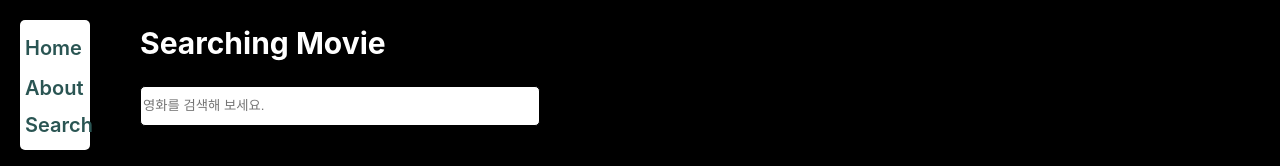
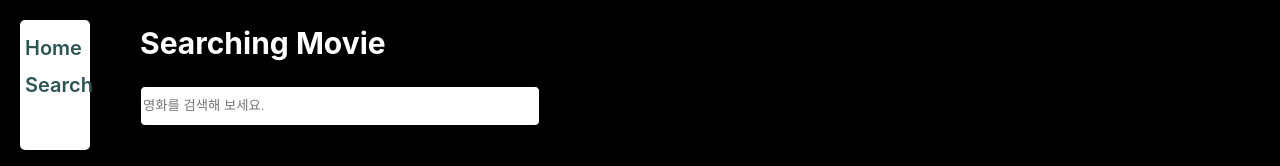
Before and after one commit to qkrthdus605/SY_Movie_App, a React (Create React App) app: page /#/search in a window 1280 px wide. Shown: the top 166 px of the page. Built offline with nearby package versions, Linux system fonts and the light colour scheme.

Commit message:
navigation 경로 수정

```diff
--- a/package.json
+++ b/package.json
@@ -7,6 +7,9 @@
     "@testing-library/react": "^11.2.2",
     "@testing-library/user-event": "^12.6.0",
     "axios": "^0.21.1",
+    "cors": "^2.8.5",
+    "http-proxy-middleware": "^0.19.1",
+    "pm2": "^4.5.4",
     "prop-types": "^15.7.2",
     "react": "^17.0.1",
     "react-dom": "^17.0.1",
@@ -15,7 +18,6 @@
     "web-vitals": "^0.2.4"
   },
   "proxy": "https://openapi.naver.com",
-
   "scripts": {
     "start": "react-scripts start",
     "build": "react-scripts build"
--- a/src/components/Navigation.css
+++ b/src/components/Navigation.css
@@ -18,14 +18,6 @@
     padding-top: -10px;
 }
 
-.about{
-    position: relative;
-    text-decoration: none;
-    font-size: 20px;
-    color: rgb(42, 85, 83);
-    font-weight: 600;
-    margin-left: 5px;
-}
 .search{
     position: relative;
     text-decoration: none;
--- a/src/components/Navigation.js
+++ b/src/components/Navigation.js
@@ -6,7 +6,6 @@ function Navigation(){
     return(
         <div className="nav">
             <p><Link to="/" className="home">Home</Link></p>
-            <p><Link to="/about" className="about">About</Link></p>
             <p><Link to="./search" className="search">Search</Link></p>
         </div>
     );
--- a/src/index.js
+++ b/src/index.js
@@ -2,19 +2,4 @@ import React from 'react';
 import ReactDOM from 'react-dom';
 import App from './App';
 
-const formatName = function(name){
-  return name.firstName + " " + name.lastName;
-}
-
-const name = {
-  firstName: "Soyeon",
-  lastName: "Park"
-};
-const element = <h1>Hello, {formatName(name)}!</h1>
-
-ReactDOM.render(
-  <React.StrictMode>
-    <App />
-  </React.StrictMode>,
-  document.getElementById('root')
-);
+ReactDOM.render(<App />, document.getElementById('root'));
```
Also changed, not shown: 2 other files (tests, documents, lock files or other folders).
